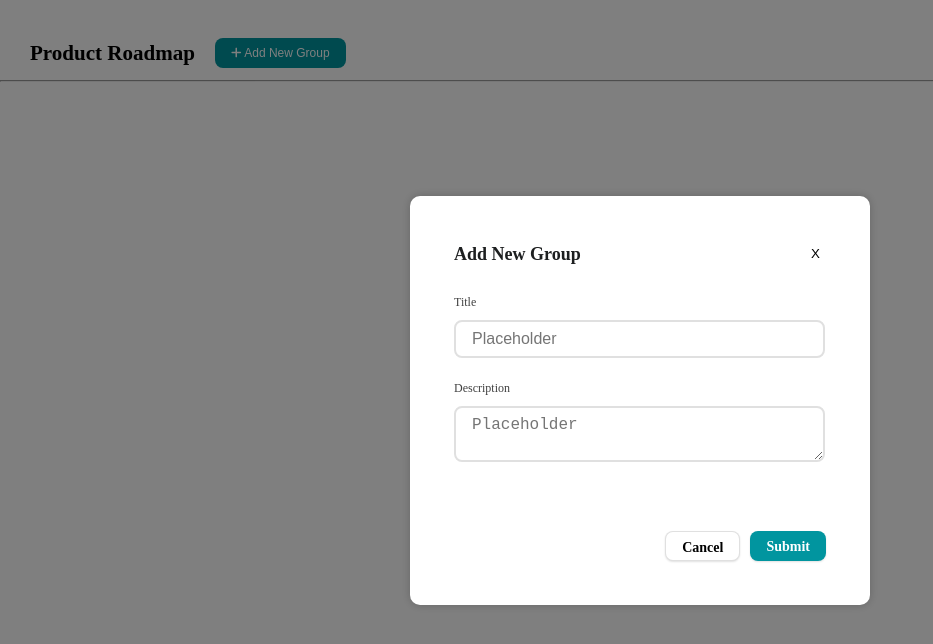
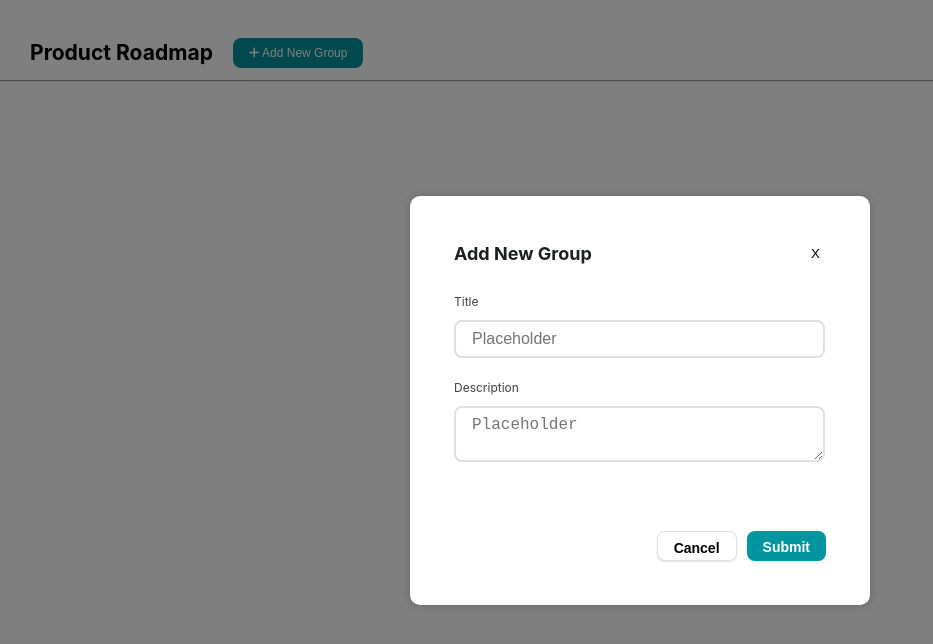
Before and after one commit to Fentiagil/Mini-Project-Kanban-Board, a React (Create React App) app: page /v1/ in a window 1280 px wide. Both pictures are taken after a click on the button "Add New Group". Shown: the top 644 px of the page, without its empty margins (0-933 px from the left). Built offline with nearby package versions, Linux system fonts and the light colour scheme.

Commit message:
update app.css

```diff
--- a/src/App.css
+++ b/src/App.css
@@ -6,7 +6,7 @@
 .App-header {
   background-color: white;
   gap: 0px;
-  opacity: 0px;
+
   height: 64px;
 }
 
@@ -15,7 +15,7 @@
   margin-left: 20px;
   padding: 0px 24px 0px 0px;
   gap: 0px;
-  opacity: 0px;
+
   display: flex;
   flex-direction: row;
 }
@@ -29,9 +29,8 @@
 .Heading{
 padding: 10px;
 gap: 10px;
-opacity: 0px;
+
 -ms-flex-align: center;
-font-family: Nunito Sans;
 font-size: 18px;
 font-weight: 700;
 line-height: 28px;
@@ -42,9 +41,6 @@ text-align: left;
 .Button{
 padding-top: 30px;
 padding-right: 5px;
-opacity: 0px;
--ms-flex-align: center;
-font-family: Nunito Sans;
 font-size: 12px;
 font-weight: 700;
 line-height: 20px;
@@ -56,7 +52,7 @@ text-align: center;
   padding: 4px 16px 4px 16px;
   gap: 4px;
   border-radius: 8px;
-  opacity: 0px;
+
   background-color: #01959F;
   color: white;
   text-align: center;
@@ -113,11 +109,11 @@ background-color: white;
   justify-content: space-between;
   padding: 24px;
   border-radius: 10px 10px 0px 0px;
-  opacity: 0px;
+
   font-size: 18px;
   gap: 8px;
   border-radius: 10px 10px 0px 0px;
-  opacity: 0px;
+
 
 }
 
@@ -126,17 +122,17 @@ background-color: white;
   justify-content: space-between;
   padding: 24px 24px 8px 24px;
   border-radius: 10px 10px 0px 0px;
-  opacity: 0px;
+
   font-size: 18px;
   gap: 8px;
   border-radius: 10px 10px 0px 0px;
-  opacity: 0px;
+
 
 }
 
 .judul-modal{
   margin: 0;
-  font-family: Nunito Sans;
+
   font-size: 18px;
   font-weight: 700;
   line-height: 28px;
@@ -168,7 +164,7 @@ background-color: white;
   padding: 24px ;
   gap: 10px;
   border-radius: 0px 0px 10px 10px;
-  opacity: 0px;
+
 
 }
 
@@ -185,7 +181,7 @@ background-color: white;
   padding: 4px 16px 4px 16px;
   gap: 4px;
   border-radius: 8px;
-  opacity: 0px;
+
   background-color: white;
   color: black;
   text-align: center;
@@ -198,7 +194,7 @@ background-color: white;
   border-color: #0000001F;
   border-style: solid;
   box-shadow: 0px 1px 2px 0px #0000001F;
-  font-family: Nunito Sans;
+
   font-size: 14px;
   font-weight: 700;
   line-height: 24px;
@@ -210,7 +206,7 @@ background-color: white;
   padding: 4px 16px 4px 16px;
   gap: 4px;
   border-radius: 8px;
-  opacity: 0px;
+
   background-color: #01959F;
   color: white;
   text-align: center;
@@ -221,7 +217,7 @@ background-color: white;
   border: 1px;
   height: 30px;
   box-shadow: 0px 1px 2px 0px #0000001F;
-  font-family: Nunito Sans;
+
   font-size: 14px;
   font-weight: 700;
   line-height: 24px;
@@ -248,7 +244,7 @@ flex-direction: column;
 
 .form-label {
 margin-bottom: 0.5rem;
-font-family: Nunito Sans;
+
 font-size: 12px;
 font-weight: 400;
 line-height: 20px;
@@ -260,7 +256,7 @@ align-self: self-start;
 
 .kolom{
 gap: 8px;
-opacity: 0px;
+
 
 }
 
--- a/src/assets/Kanban.css
+++ b/src/assets/Kanban.css
@@ -69,14 +69,14 @@ cursor: pointer;
 padding: 1rem;
 gap: 8px;
 border-radius: 4px;
-opacity: 0px;
+
 background-color: #FAFAFA;
 border: 1px solid #E0E0E0
 }
 
 .item-name{
 gap: 0px;
-opacity: 0px;
+
 font-family: Nunito Sans;
 font-size: 14px;
 font-weight: 700;
@@ -104,7 +104,7 @@ margin-top: 0px;
 width: 1.5rem;
 height: 1rem;
 gap: 0px;
-opacity: 0px;
+
 font-family: Inter;
 font-size: 12px;
 font-weight: 400;
--- a/src/routes/Kanban.js
+++ b/src/routes/Kanban.js
@@ -230,7 +230,7 @@ function Kanban() {
               <h3 className="Header-brand">Product Roadmap</h3>
             </div>
             <div className="Button flex-container">
-              <button type="button" className=" btn btn-newgroup" onClick={handleShowGroup}><i className="fa-solid fa-plus"></i> Add New Group</button>
+              <button type="button" className=" btn-newgroup" onClick={handleShowGroup}><i className="fa-solid fa-plus"></i> Add New Group</button>
             </div>
           </div>
 
```
